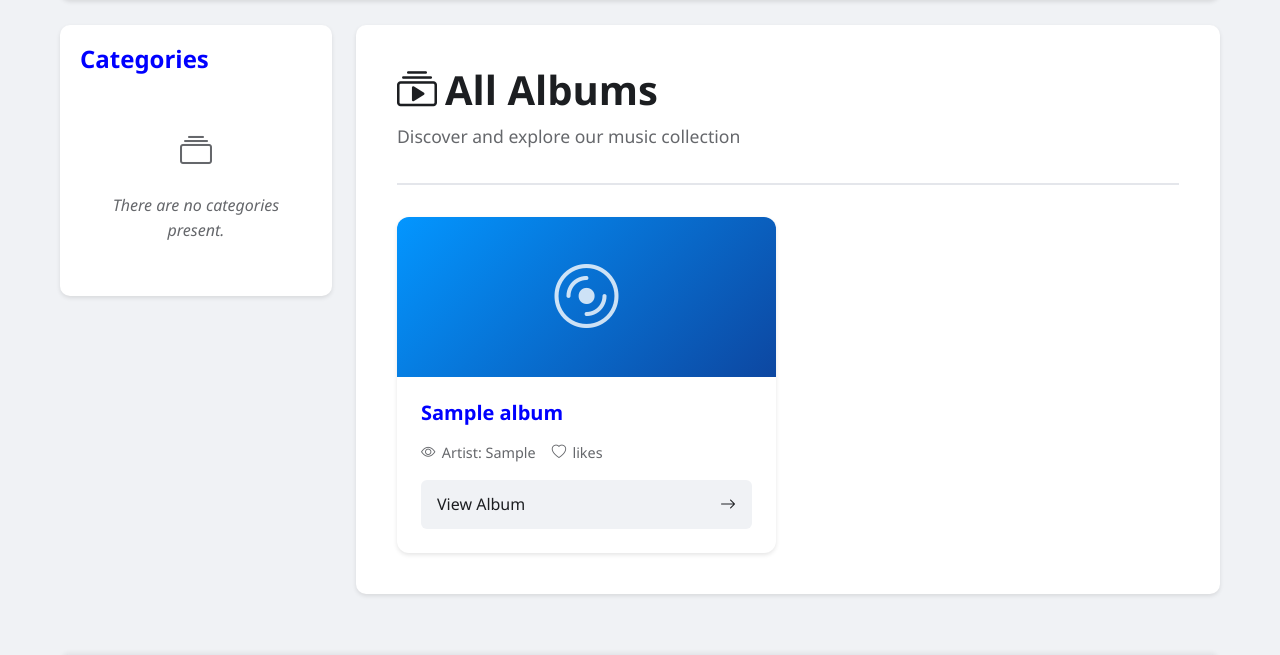
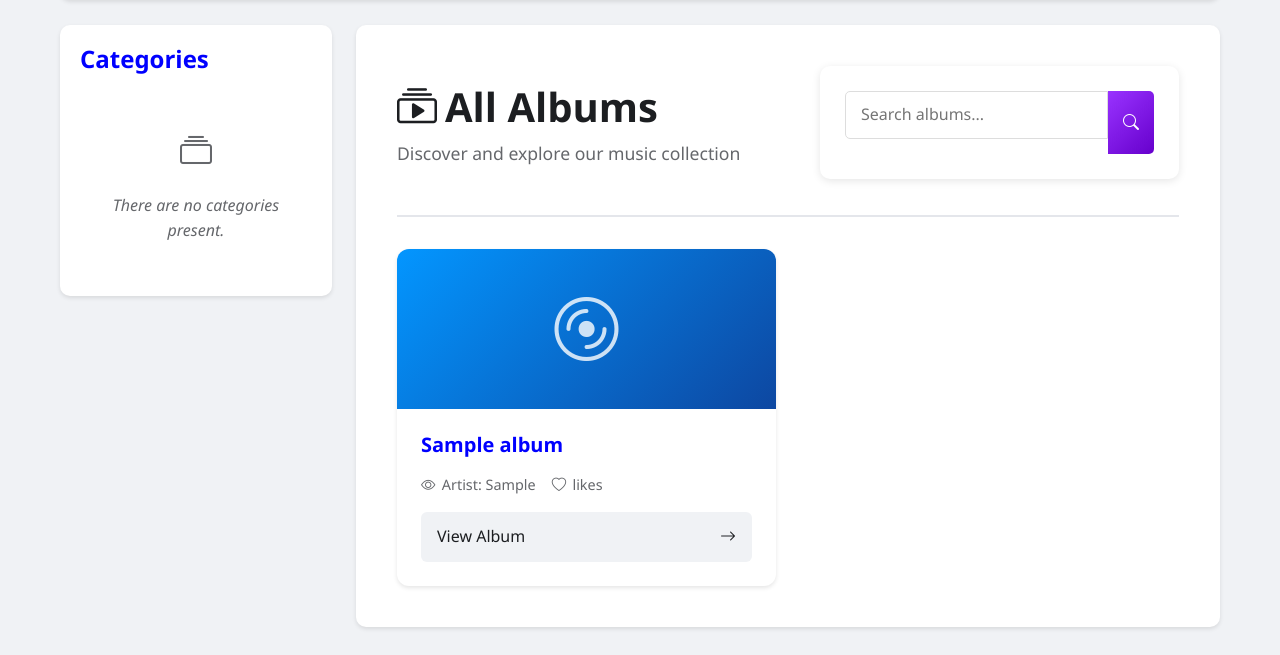
Before and after one commit to mahid-khan/DiscMonkey, a Django app: page /all_albums/ in a window 1280 px wide. Shown: the part 104-759 px from the top of the page. Run offline with Django 3.2, Linux system fonts and the light colour scheme; tables that the repository leaves empty hold one stand-in row (values such as "Sample post"); some libraries are stand-ins or nearby versions.

Commit message:
Added simple search function - to be extended

```diff
--- a/rango/views.py
+++ b/rango/views.py
@@ -23,10 +23,27 @@ def index(request):
 
     return render(request, 'rango/index.html', context=context_dict)
 
+# def all_albums(request):
+#     context_dict = {}
+#     album_list = Album.objects.order_by('albumName')
+#     context_dict['albums'] = album_list
+#     return render(request, 'rango/all_albums.html', context=context_dict)
+
 def all_albums(request):
-    context_dict = {}
-    album_list = Album.objects.order_by('albumName')
-    context_dict['albums'] = album_list
+    query = request.GET.get('q', '')  # Get the search query from the URL
+
+    if query:
+        # Filter albums by name or artist (case-insensitive)
+        albums = Album.objects.filter(albumName__icontains=query) | Album.objects.filter(artist__icontains=query)
+    else:
+        # Get all albums if no query is provided
+        albums = Album.objects.order_by('albumName')
+
+    context_dict = {
+        'albums': albums,
+        'query': query,
+    }
+
     return render(request, 'rango/all_albums.html', context=context_dict)
 
 def album(request, album_name_slug):
--- a/static/style.css
+++ b/static/style.css
@@ -1021,3 +1021,37 @@ tr:hover {
     color: #65676b;
     margin-bottom: 2rem;
 }
+
+/* Search form styling ------------ ------------ ------------------------------ */
+.search-container {
+    margin-bottom: 20px;
+}
+
+.search-form {
+    display: flex;
+    max-width: 400px;
+}
+
+.search-form input[type="text"] {
+    flex-grow: 1;
+    padding: 10px 15px;
+    border: 1px solid #ddd;
+    border-radius: 5px 0 0 5px;
+    font-size: 16px;
+}
+
+.search-btn {
+    background: linear-gradient(135deg, #9933ff 0%, #6600cc 100%);
+    color: white;
+    border: none;
+    padding: 10px 15px;
+    border-radius: 0 5px 5px 0;
+    cursor: pointer;
+    transition: all 0.3s ease;
+}
+
+.search-btn:hover {
+    background: linear-gradient(135deg, #8822ee 0%, #5500bb 100%);
+}
+
+/* -------------------- ------------ ------------ ------------------------------ */
--- a/templates/rango/all_albums.html
+++ b/templates/rango/all_albums.html
@@ -11,9 +11,28 @@
             <div class="header-content">
                 <h1>
                     <i class="bi bi-collection-play"></i>
-                    All Albums
+                    {% if query %}
+                        Search Results for "{{ query }}"
+                    {% else %}
+                        All Albums
+                    {% endif %}
                 </h1>
-                <p class="albums-subtitle">Discover and explore our music collection</p>
+                <p class="albums-subtitle">
+                    {% if query %}
+                        Found {{ albums|length }} album(s) matching your search
+                    {% else %}
+                        Discover and explore our music collection
+                    {% endif %}
+                </p>
+            </div>
+
+            <div class="search-container">
+                <form action="{% url 'rango:all_albums' %}" method="GET" class="search-form">
+                    <input type="text" name="q" placeholder="Search albums..." value="{{ query }}">
+                    <button type="submit" class="search-btn">
+                        <i class="bi bi-search"></i>
+                    </button>
+                </form>
             </div>
 
             {% if user.is_authenticated %}
@@ -54,8 +73,13 @@
         {% else %}
             <div class="empty-albums">
                 <i class="bi bi-music-note-list"></i>
-                <h2>No Albums Yet</h2>
-                <p>Be the first to add an album to our collection!</p>
+                {% if query %}
+                    <h2>No Albums Found</h2>
+                    <p>We couldn't find any albums matching "{{ query }}"</p>
+                {% else %}
+                    <h2>No Albums Yet</h2>
+                    <p>Be the first to add an album to our collection!</p>
+                {% endif %}
                 {% if user.is_authenticated %}
                     <a href="{% url 'rango:add_category' %}" class="add-album-btn">
                         <i class="bi bi-plus-lg"></i>
```
Also changed, not shown: rango/migrations/0001_initial.py (added).
